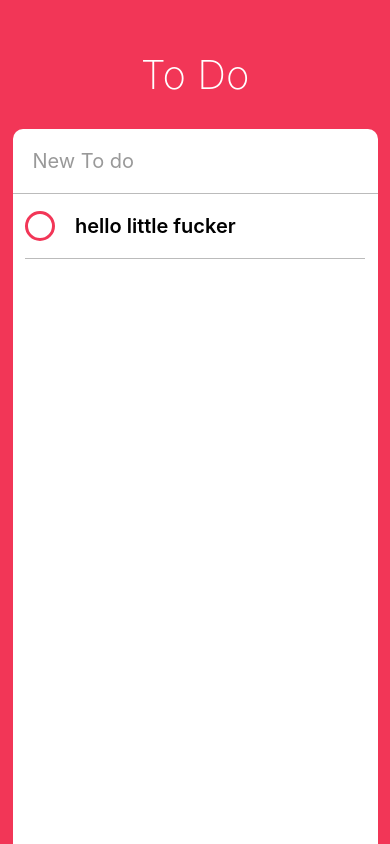
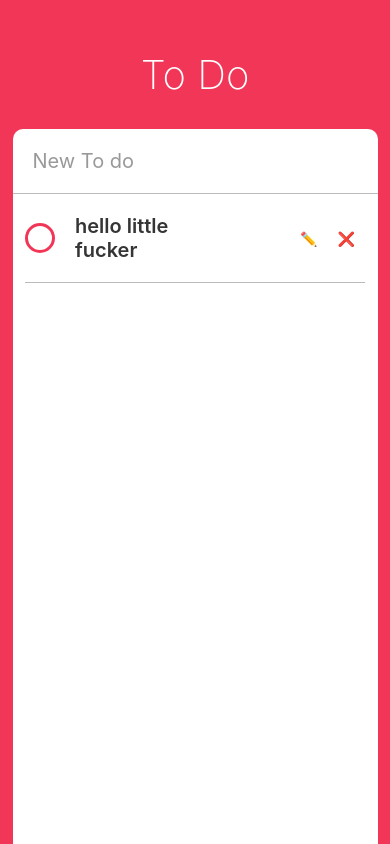
Before and after one commit to Covee/ToDo_app_reactNative, a React Native app: screen / in a window 390 px wide. Built offline with nearby package versions, Linux system fonts and the light colour scheme.

Commit message:
put buttons on the component

```diff
--- a/ToDo.js
+++ b/ToDo.js
@@ -9,9 +9,10 @@
 		isCompleted: false,
 	};
 	render(){
-		const { isCompleted } = this.state;
+		const { isCompleted, isEditing } = this.state;
 		return(
 			<View style={styles.container}>
+				<View style={styles.column}>
 					<TouchableOpacity onPress={this._toggleComplete}>
 						<View style={[
 								styles.circle,
@@ -19,7 +20,34 @@
 								]}
 						/>
 					</TouchableOpacity>
-				<Text style={styles.text}>hello little fucker</Text>
+					<Text style={[
+								styles.text,
+								isCompleted ? styles.completedText : styles.uncompletedText,
+								]}
+					>hello little fucker</Text>
+				</View>
+				{isEditing ? (
+						<View style={styles.action}>
+							<TouchableOpacity>
+								<View style={styles.actionContainer}>
+									<Text style={styles.actionText}>✅</Text>
+								</View>
+							</TouchableOpacity>
+						</View>
+					): (
+						<View style={styles.action}>
+						<TouchableOpacity>
+							<View style={styles.actionContainer}>
+								<Text style={styles.actionText}>✏️</Text>
+							</View>
+						</TouchableOpacity>
+						<TouchableOpacity>
+							<View style={styles.actionContainer}>
+								<Text style={styles.actionText}>❌</Text>
+							</View>
+						</TouchableOpacity>
+					</View>
+				)}
 			</View>
 		);
 	}
@@ -39,6 +67,7 @@
 		borderBottomWidth: StyleSheet.hairlineWidth,
 		flexDirection: "row",
 		alignItems: "center",
+		justifyContent: "space-between"
 	},
 	circle: {
 		width: 30,
@@ -59,4 +88,25 @@
 		fontSize: 20,
 		marginVertical: 20,
 	},
+	completedText: {
+		color: '#bbb',
+		textDecorationLine: "line-through"
+	},
+	uncompletedText: {
+		color: '#353535',
+
+	},
+	column: {
+		flexDirection: 'row',
+		alignItems: "center",
+		width: width / 2,
+		justifyContent: "space-between",
+	},
+	action: {
+		flexDirection: 'row',
+	},
+	actionContainer: {
+		marginVertical: 10,
+		marginHorizontal: 10,
+	},
 });
```
Lines whose indentation alone changed are shown as unchanged.
